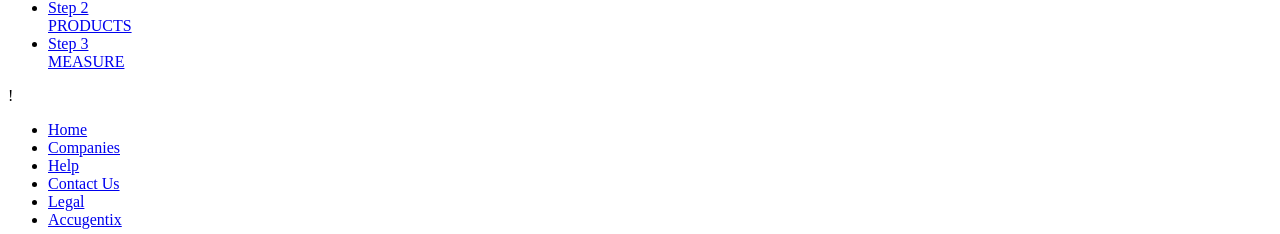
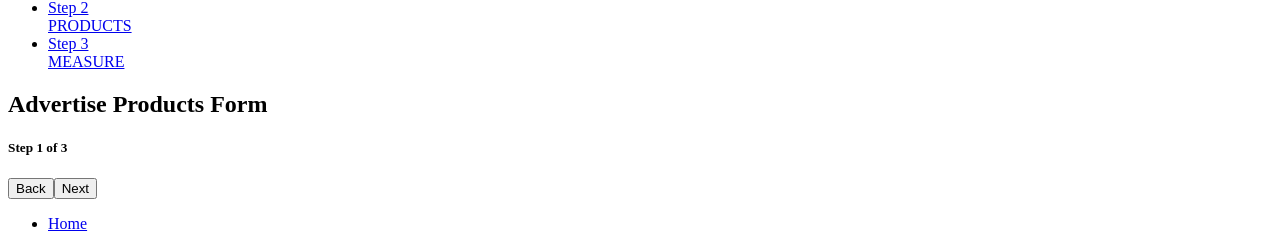
Before and after one commit to cbvargas5/Accu-Hemp, a React app: page /advertise-products in a window 1280 px wide. Shown: the part 489-723 px from the top of the page. Built offline with nearby package versions, Linux system fonts and the light colour scheme; the HTML template or start-up script is replaced by a standard one.

Commit message:
completed jsx code

```diff
--- a/client/src/components/pages/AdvertiseProducts/AdvertiseProducts.jsx
+++ b/client/src/components/pages/AdvertiseProducts/AdvertiseProducts.jsx
@@ -1,12 +1,32 @@
 import React, { Component } from 'react'
 import { connect } from 'react-redux'
+
+import { Button } from 'react-bootstrap'
+import { Switch, Route } from 'react-router-dom';
 import { updateAdvertisingSteps } from '../../../actions/advertising'
 
+import ProgressTracker from '../../ProgressTracker.jsx'
+import TabLinkQuestions from './TabLinkQuestions.jsx'
+import TabSubmitAdvertise from './TabSubmitAdvertise.jsx'
+import TabUserInfo from './TabUserInfo.jsx'
+
 class AdvertiseProducts extends Component {
+
   render() {
+    const { url: URL } = this.props.match
+    const { step } = this.props
     return (
-      <section>
-        !
+      <section className="advertising-wrapper big-card">
+        <ProgressTracker title="Advertise Products Form" currStep={step} lastStep={3}/>
+        <Switch>
+          <Route path={`${URL}/1`} exact component={TabUserInfo} />
+          <Route path={`${URL}/2`} exact component={TabLinkQuestions} />
+          <Route path={`${URL}/3`} exact component={TabSubmitAdvertise} />
+        </Switch>
+        <div className="tabNav-btns">
+          <Button onClick={this.onPrevious} className="tab-btn">Back</Button>
+          <Button onClick={this.onNext} className="tab-btn">Next</Button>
+        </div>
       </section>
     )
   }
--- a/client/src/components/pages/AdvertiseProducts/TabLinkQuestions.jsx
+++ b/client/src/components/pages/AdvertiseProducts/TabLinkQuestions.jsx
@@ -4,7 +4,7 @@ export default class TabLinkQuestions extends Component {
   render() {
     return (
       <div>
-
+        Link Qs
       </div>
     )
   }
--- a/client/src/components/pages/AdvertiseProducts/TabSubmitAdvertise.jsx
+++ b/client/src/components/pages/AdvertiseProducts/TabSubmitAdvertise.jsx
@@ -4,7 +4,7 @@ export default class TabSubmitAdvertise extends Component {
   render() {
     return (
       <div>
-
+        Submit!
       </div>
     )
   }
--- a/client/src/components/pages/AdvertiseProducts/TabUserInfo.jsx
+++ b/client/src/components/pages/AdvertiseProducts/TabUserInfo.jsx
@@ -4,7 +4,7 @@ export default class TabUserInfo extends Component {
   render() {
     return (
       <div>
-
+        User Info:
       </div>
     )
   }
```
